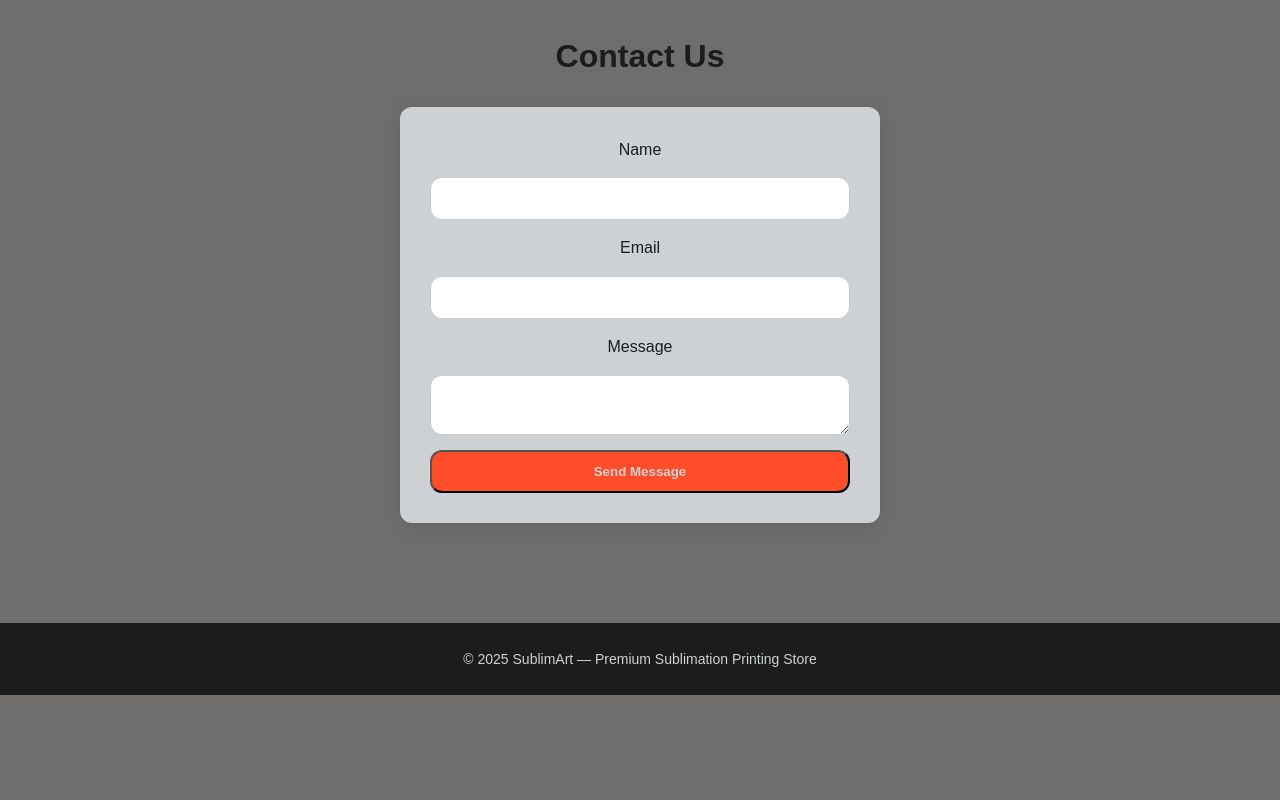
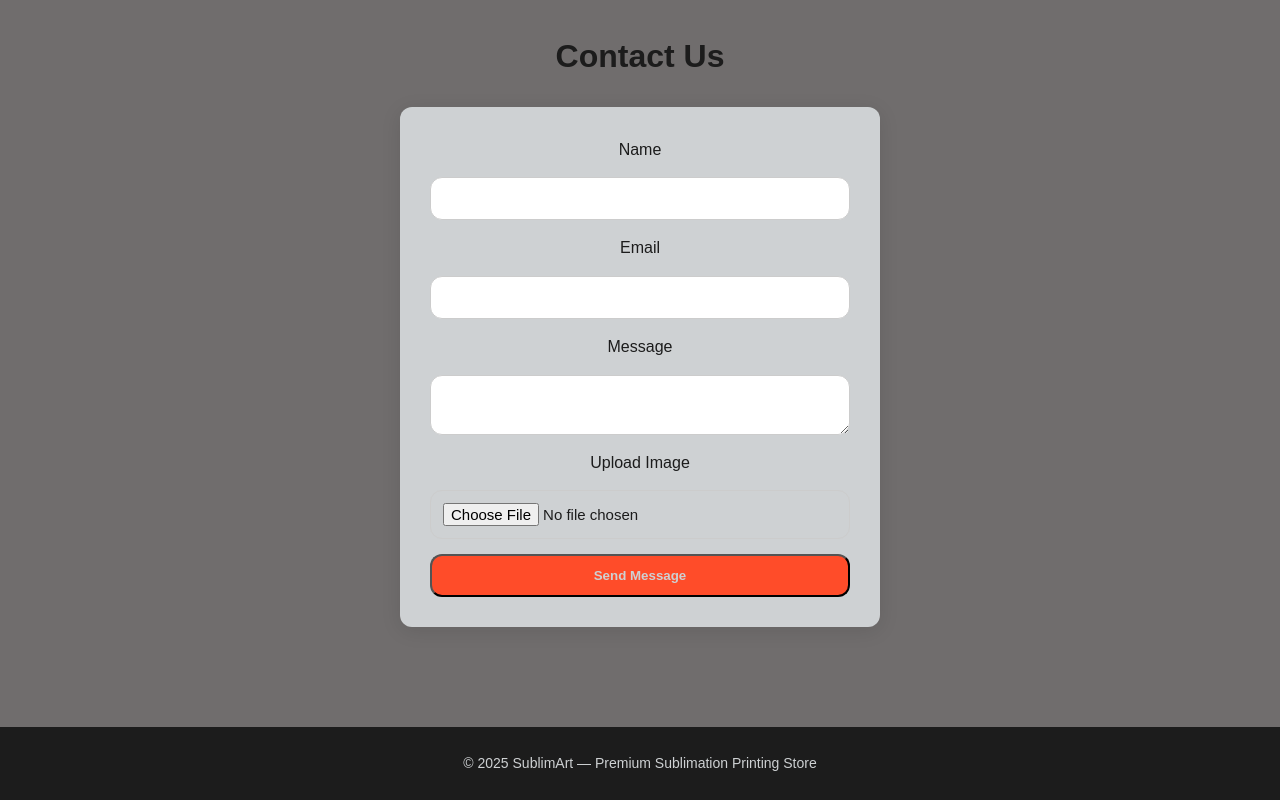
Before and after one commit to abhinavkumar2023singapore-source/sublimart, a plain HTML site: page lab 4/index.html in a window 1280 px wide. Shown: the part 1633-2433 px from the top of the page. Before the commit the page ends 2328 px from the top, so only its background shows below. Drawn offline with Linux system fonts and the light colour scheme.

Commit message:
Add file upload input to the form

```diff
--- a/lab 4/index.html
+++ b/lab 4/index.html
@@ -100,6 +100,9 @@
             <label for="message">Message</label>
             <textarea id="message" required></textarea>
 
+            <label for="file">Upload Image</label>
+            <input id="file" type="file" accept="image/*" />
+
             <button type="submit" class="btn">Send Message</button>
         </form>
     </section>
```
